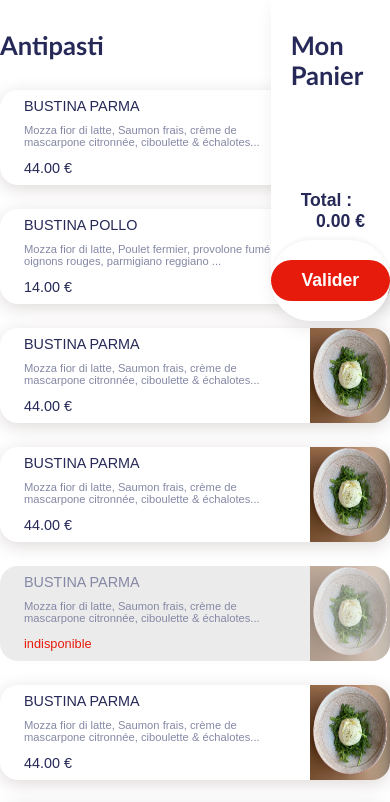
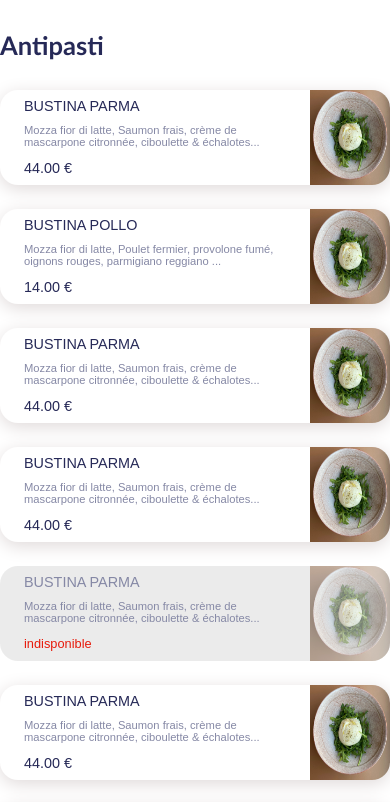
Before and after one commit to lcsaloonn/commande-en-ligne, a React (Create React App) app: page / in a window 390 px wide. Shown: the top 802 px of the page. Built offline with nearby package versions, Linux system fonts and the light colour scheme.

Commit message:
added responsive on main

```diff
--- a/src/App.scss
+++ b/src/App.scss
@@ -19,6 +19,12 @@ input[type="checkbox"] {
 
 .main-container {
   @screen xl {
+    margin: 0 7rem;
+  }
+  @screen lg {
     margin: 0 5rem;
   }
+  @screen md {
+    margin: 0 2rem;
+  }
 }
--- a/src/components/base/cart/cart-component/cart.scss
+++ b/src/components/base/cart/cart-component/cart.scss
@@ -4,7 +4,13 @@
   background-color: var(--color-white);
   box-shadow: 5px 7px 20px 0 rgba(0, 0, 0, 0.1);
   border-radius: 0 0 40px 40px;
-
+  width: 365px;
+  @screen md {
+    width: 250px;
+  }
+  @screen lg {
+    width: 365px;
+  }
   &-content {
     padding: 30px 15px 30px 20px;
 
@@ -14,8 +20,7 @@
       font-family: gill sans, sans-serif;
       padding-bottom: 20px;
     }
-    &-product {
-    }
+
     &-price {
       @include mixins.text-format(1.1rem, normal, normal, 600);
       color: var(--color-dark-blue);
--- a/src/views/main.view.tsx
+++ b/src/views/main.view.tsx
@@ -15,11 +15,11 @@ export function MainView() {
   return (
     <div className="main main-container">
       <div className="main-view-body grid grid-cols-12 gap-4">
-        <div className="main-view-body-products col-span-8">
+        <div className="main-view-body-products col-span-12 md:col-span-7 xl:col-span-8">
           <ListProductComponent title={"Antipasti"} productList={products} />
         </div>
 
-        <div className="main-view-body-cart col-span-4">
+        <div className="main-view-body-cart md:col-span-5 xl:col-span-4">
           <CartComponent />
 
           <CartModalComponent>
```
